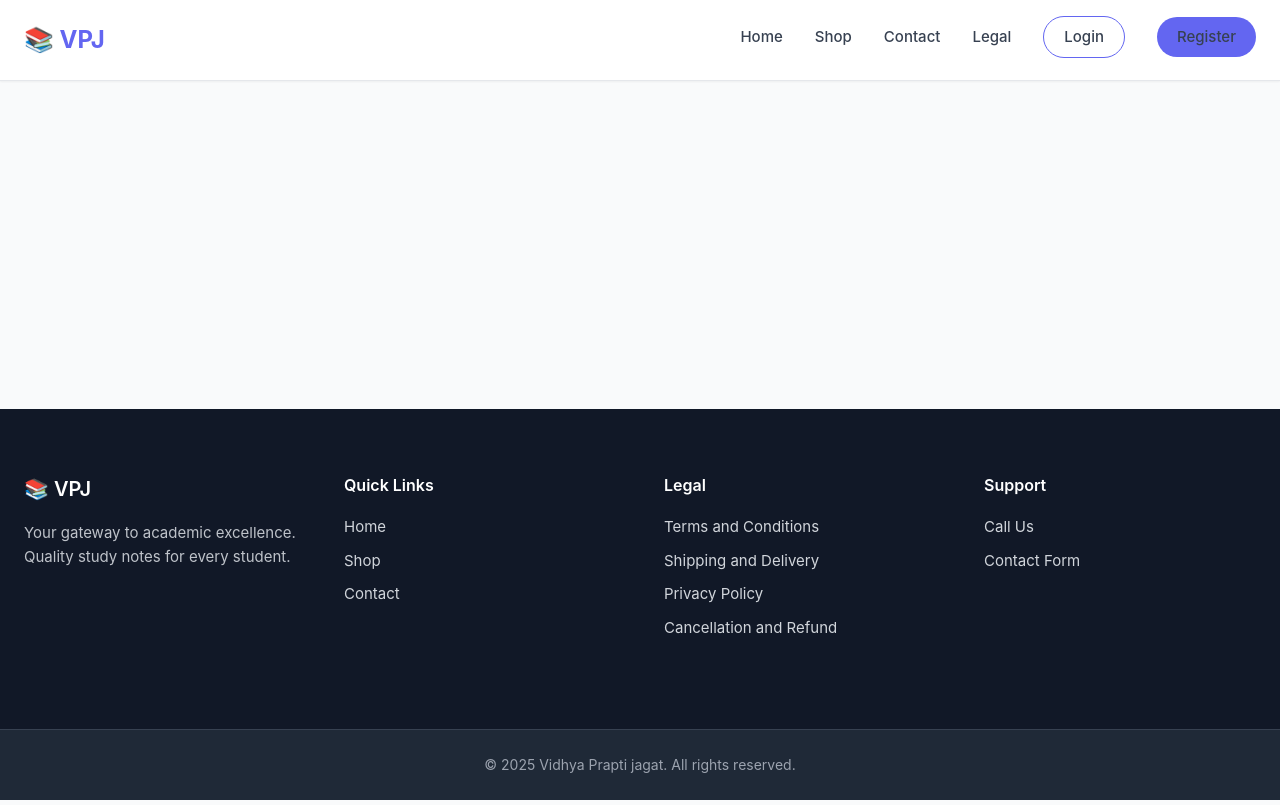
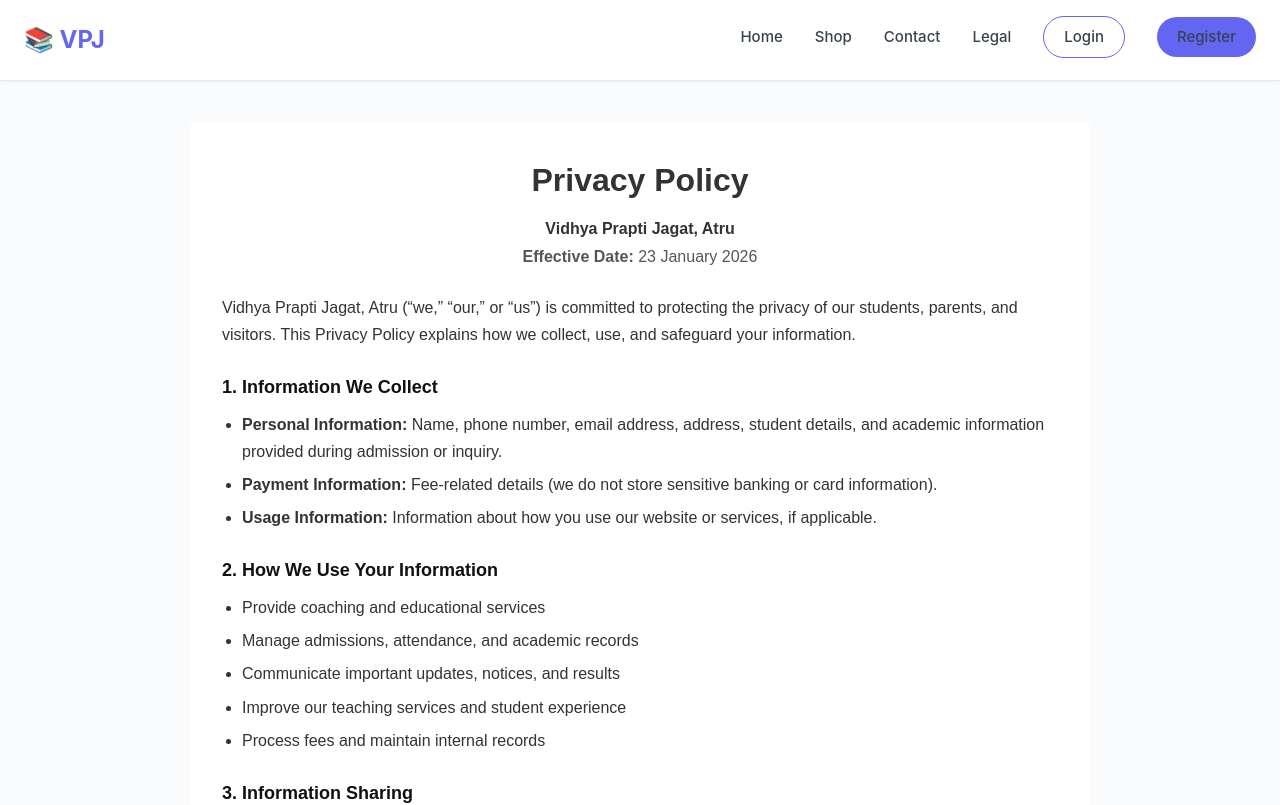
Before and after one commit to Pankaj-thorat-dev/vidhya-prapti-jagat, a React (Vite) app in the folder frontend/: page /PrivacyPolicy in a window 1280 px wide. Shown: the top 805 px of the page. Built offline with nearby package versions, Linux system fonts and the light colour scheme.

Commit message:
Update App.tsx

```diff
--- a/frontend/src/App.tsx
+++ b/frontend/src/App.tsx
@@ -43,7 +43,7 @@ function App() {
               <Route path="/terms" element={<TermsAndConditions/>} />
               <Route path="/refund" element={<RefundPolicy/>} />
               <Route path="/shipping" element={<ShippingPolicy/>} />
-              <Route path="/Privacy" element={<PrivacyPolicy/>} />
+              <Route path="/PrivacyPolicy" element={<PrivacyPolicy/>} />
 
               <Route
                 path="/my-orders"
```
